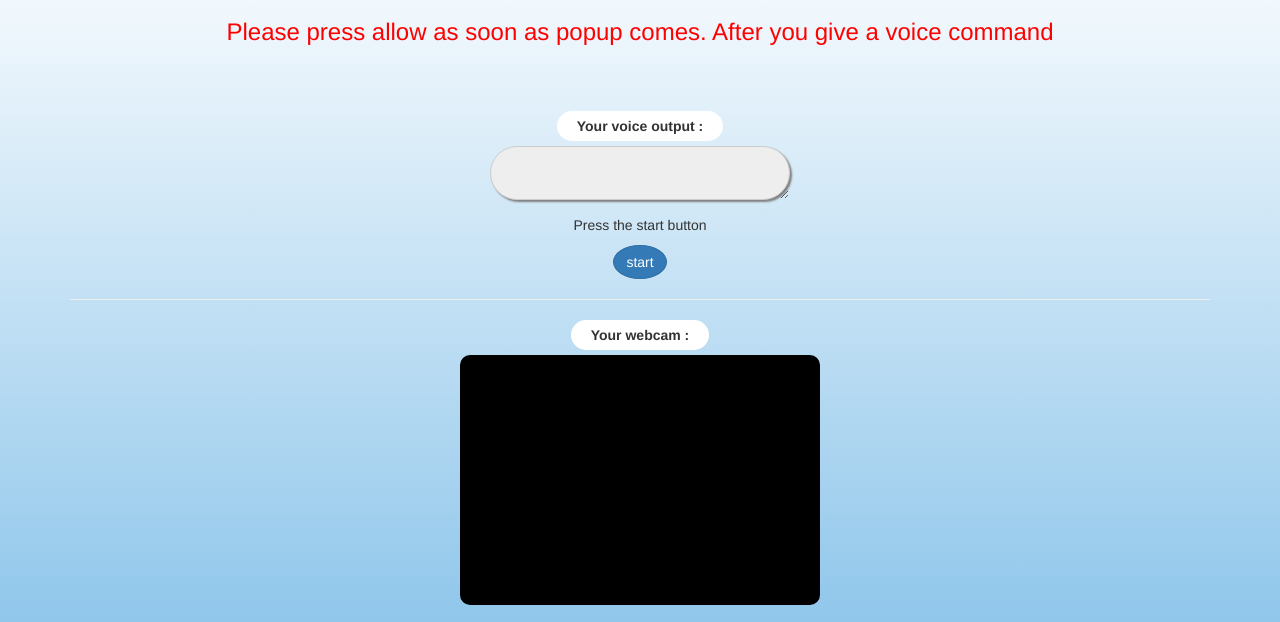
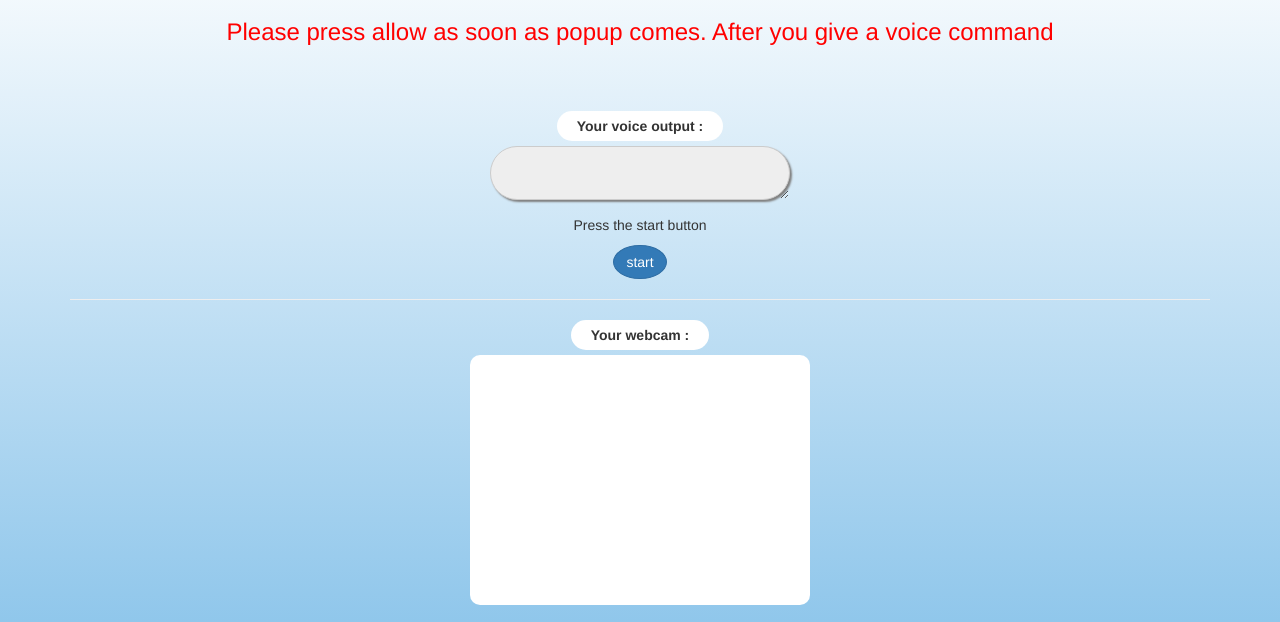
Before and after one commit to boombaca/voice--selfie, a plain HTML site: page yayh/index.html in a window 1280 px wide. Shown: the part 82-704 px from the top of the page. Drawn offline with nearby package versions, Linux system fonts and the light colour scheme; a script that the page names is missing.

Commit message:
Update style.css

```diff
--- a/yayh/style.css
+++ b/yayh/style.css
@@ -7,9 +7,9 @@ body{
   }
   #camera
   {
-      width:360px;
+      width:340px;
       height: 250px;
-      background-color: black;
+      background-color: white;
       border-radius: 10px;
   }
   #result
```
